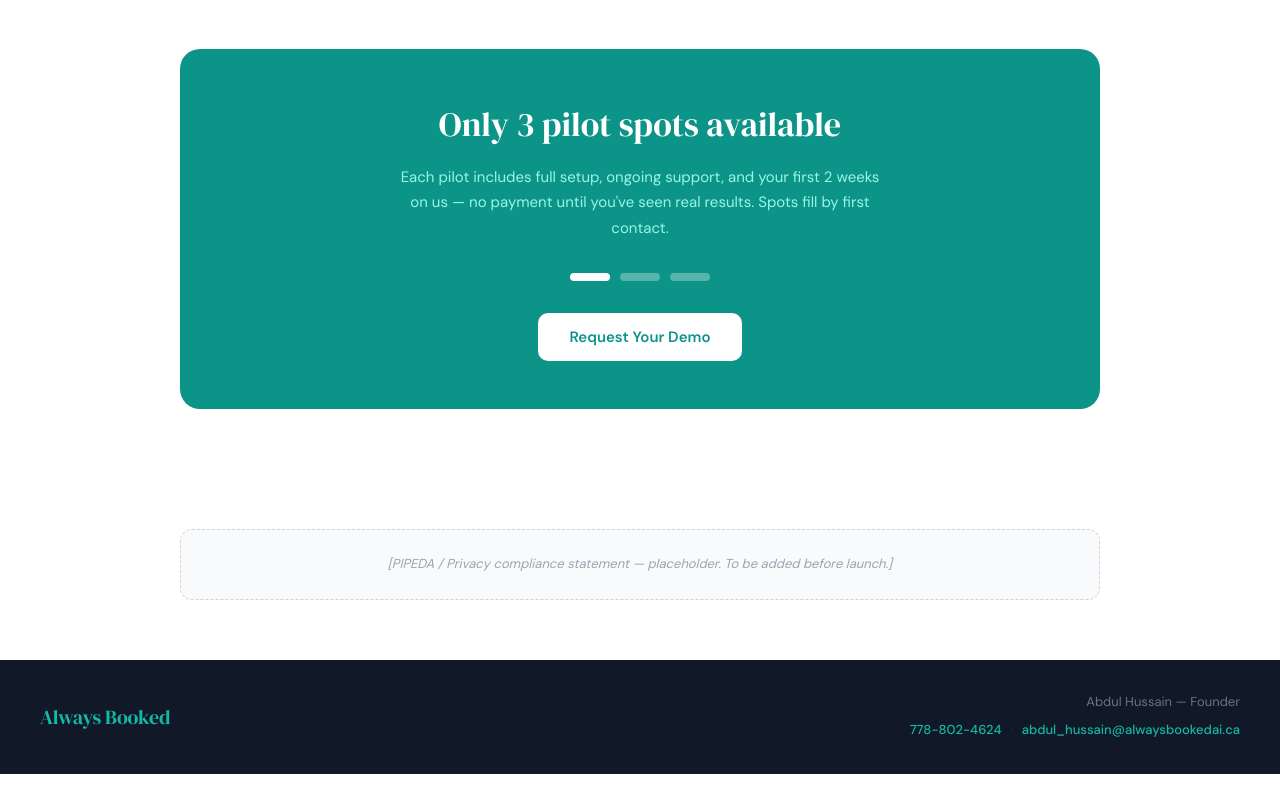
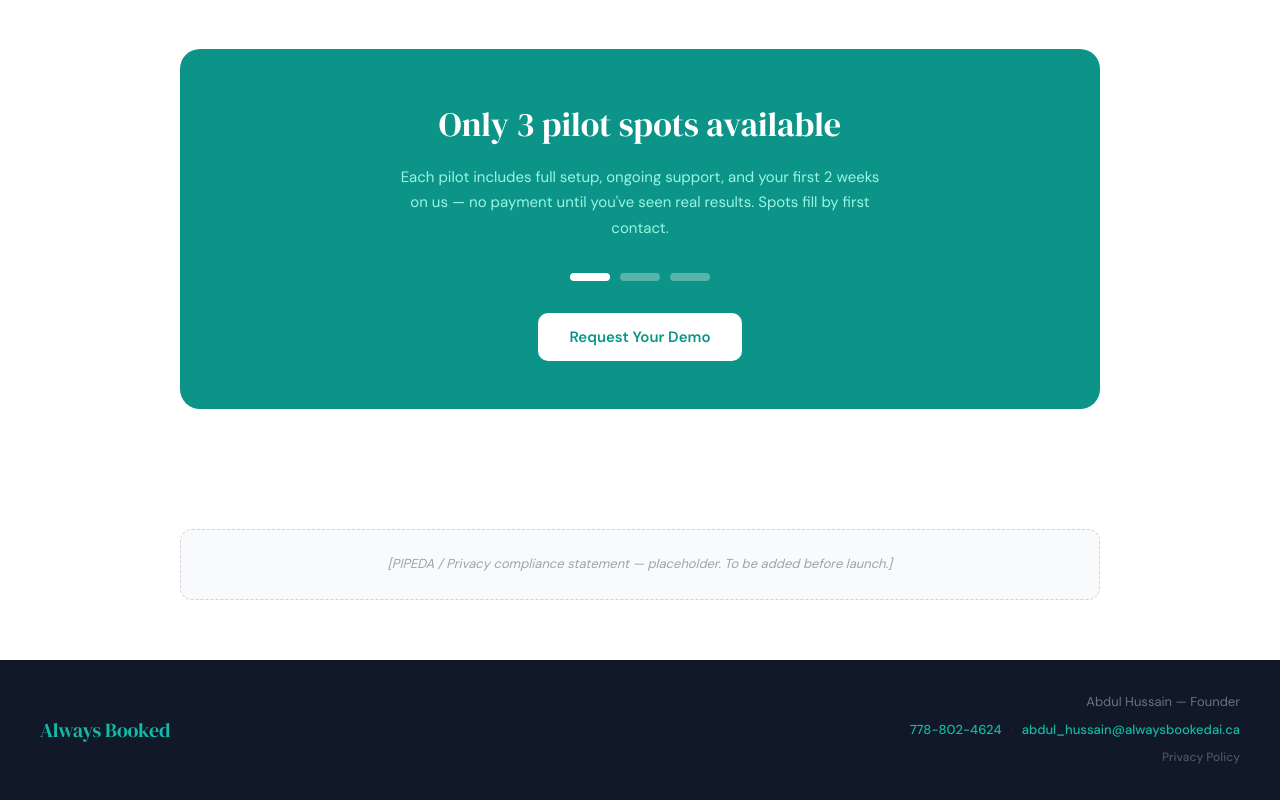
Before and after one commit to iLikeGreenTeas/alwaysbookedai, a plain HTML site: page index.html in a window 1280 px wide. Shown: the part 2761-3561 px from the top of the page. Before the commit the page ends 3535 px from the top, so only its background shows below. Drawn offline with Linux system fonts and the light colour scheme.

Commit message:
Add files via upload

```diff
--- a/index.html
+++ b/index.html
@@ -216,6 +216,8 @@ footer{background:#111827;padding:32px 40px;display:flex;align-items:center;just
     <p>Abdul Hussain — Founder</p>
     <a href="tel:7788024624">778-802-4624</a> &nbsp;·&nbsp;
     <a href="mailto:abdul_hussain@alwaysbookedai.ca">abdul_hussain@alwaysbookedai.ca</a>
+    <br>
+    <a href="/privacy" style="font-size:12px;color:#4B5563;margin-top:6px;display:inline-block;">Privacy Policy</a>
   </div>
 </footer>
 
```
